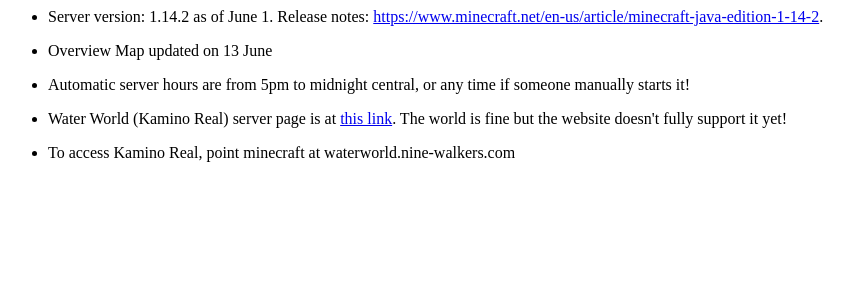
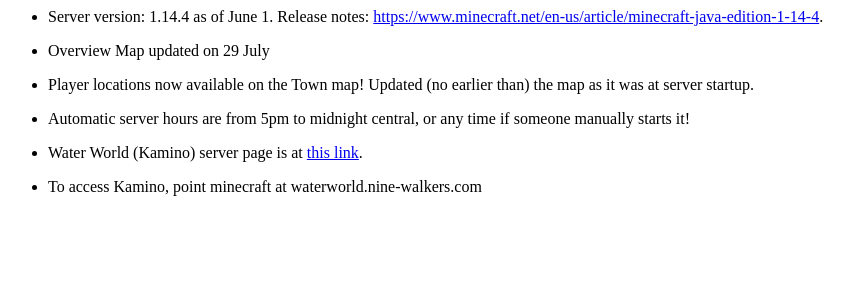
Before and after one commit to jasonof9/minecraftsyscontrol, a Flask app: template templates/news.html in a window 1280 px wide. Shown: the top 300 px of the page, without its empty margins (0-854 px from the left). Run offline with Flask 2, Linux system fonts and the light colour scheme; the template is opened without the code that fills it, so the values that code supplies are empty.

Commit message:
news updates

```diff
--- a/templates/news.html
+++ b/templates/news.html
@@ -1,7 +1,8 @@
 <ul>
-<li><p>Server version: <span class="newscallout">1.14.2</span> as of June 1.  Release notes: <a href="https://www.minecraft.net/en-us/article/minecraft-java-edition-1-14-2" target = "_blank">https://www.minecraft.net/en-us/article/minecraft-java-edition-1-14-2</a>.</p></li>
-<li><p>Overview Map updated on 13 June</p></li>
+<li><p>Server version: <span class="newscallout">1.14.4</span> as of June 1.  Release notes: <a href="https://www.minecraft.net/en-us/article/minecraft-java-edition-1-14-4" target = "_blank">https://www.minecraft.net/en-us/article/minecraft-java-edition-1-14-4</a>.</p></li>
+<li><p>Overview Map updated on 29 July</p></li>
+<li><p>Player locations now available on the Town map! Updated (no earlier than) the map as it was at server startup.</p></li>
 <li><p>Automatic server hours are from 5pm to midnight central, or any time if someone manually starts it!</p></li>
-<li><p>Water World (Kamino Real) server page is at <a href = "/waterworld">this link</a>. The world is fine but the website doesn't fully support it yet!</p></li>
-<li><p>To access Kamino Real, point minecraft at waterworld.nine-walkers.com </p></li>
+<li><p>Water World (Kamino) server page is at <a href = "/waterworld">this link</a>.</p></li>
+<li><p>To access Kamino, point minecraft at waterworld.nine-walkers.com </p></li>
 </ul>
--- a/templates/waternews.html
+++ b/templates/waternews.html
@@ -1,6 +1,6 @@
 <ul>
 <li><p style="h2;color:black;">This is Water World!</p></li>
-<li><p style="color:black;">Server version: <span style="color:red;">1.14.2</span>.  Release notes: <a href="https://www.minecraft.net/en-us/article/minecraft-java-edition-1-14-2" target = "_blank">https://www.minecraft.net/en-us/article/minecraft-java-edition-1-14-2</a>.</p></li>
+<li><p style="color:black;">Server version: <span style="color:yellow;">1.14.3</span>.  Release notes: <a href="https://www.minecraft.net/en-us/article/minecraft-java-edition-1-14-3" target = "_blank">https://www.minecraft.net/en-us/article/minecraft-java-edition-1-14-3</a>.</p></li>
 <li><p style="h2;color:black;">Use the following within Minecraft: waterworld.nine-walkers.com</p></li>
 
 </ul>
```
